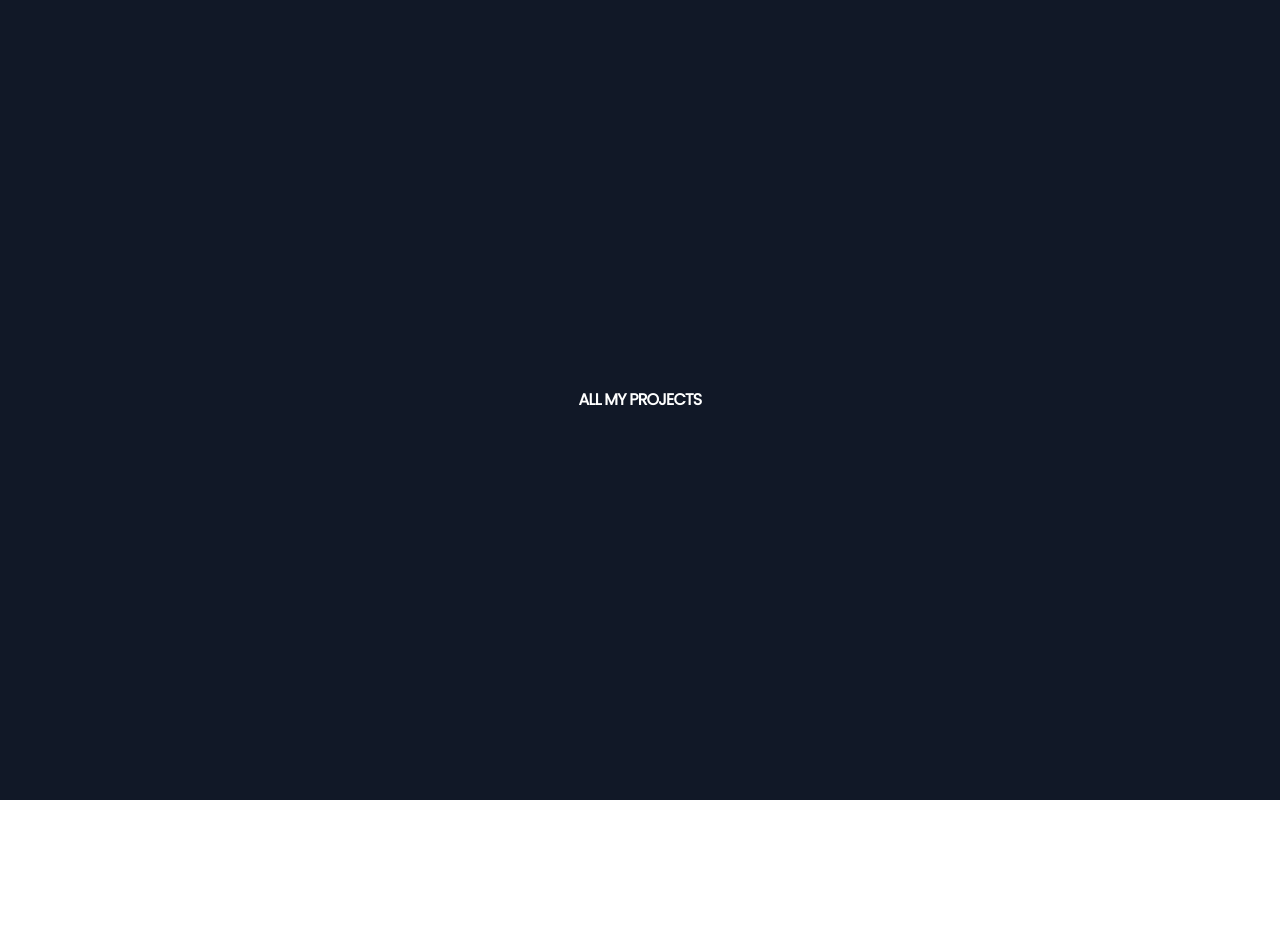
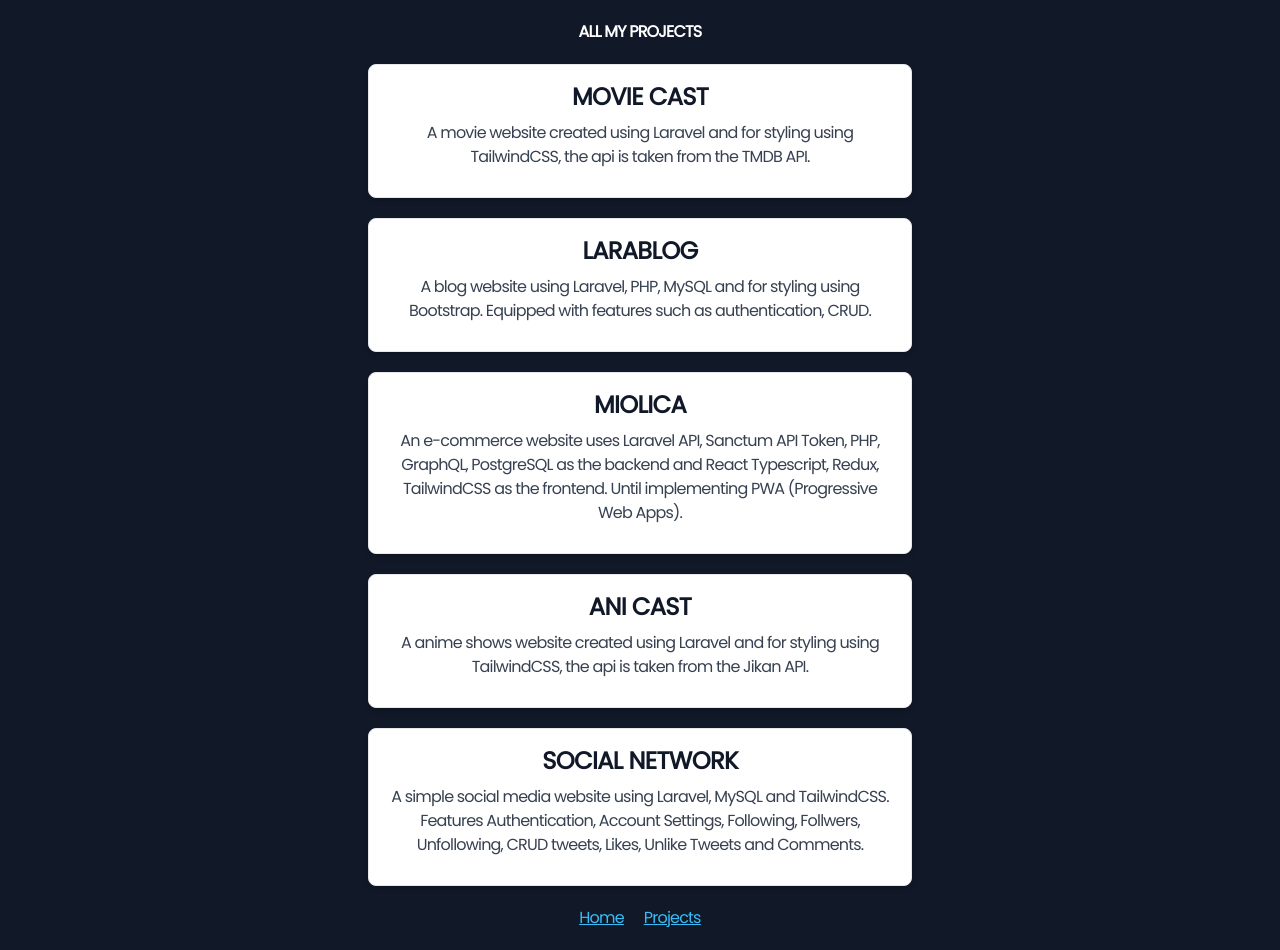
Before and after one commit to novalramdhani/noval.io, a React (Create React App) app: page /projects in a window 1280 px wide. Before the commit the page ends 800 px from the top, so only its background shows below. Built offline with nearby package versions, Linux system fonts and the light colour scheme.

Commit message:
add project card

```diff
--- a/src/components/Menu.tsx
+++ b/src/components/Menu.tsx
@@ -2,7 +2,7 @@ import { Link } from "react-router-dom"
 
 export default function Menu() {
     return (
-        <p className="mt-5">
+        <p className="mt-5 mb-5">
             <a href="" className="text-sky-400 underline"><Link to="/">Home</Link></a>
             <a href="" className="text-sky-400 underline ml-5"><Link to="/projects">Projects</Link></a>
         </p>
--- a/src/components/Projects.tsx
+++ b/src/components/Projects.tsx
@@ -1,9 +1,17 @@
 import Container from "./Container";
+import Card from "./Card";
+import Menu from "./Menu";
 
 export default function Projects() {
     return (
         <Container>
-            <h1 className="text-white font-bold uppercase">All my projects</h1>
+            <h1 className="text-white font-bold uppercase mt-5">All my projects</h1>
+            <Card link="http://movie-cast.herokuapp.com" title="Movie Cast" description="A movie website created using Laravel and for styling using TailwindCSS, the api is taken from the TMDB API." />
+            <Card title="LaraBlog" description="A blog website using Laravel, PHP, MySQL and for styling using Bootstrap. Equipped with features such as authentication, CRUD." />
+            <Card title="Miolica" description="An e-commerce website uses Laravel API, Sanctum API Token, PHP, GraphQL, PostgreSQL as the backend and React Typescript, Redux, TailwindCSS as the frontend. Until implementing PWA (Progressive Web Apps)." />
+            <Card title="Ani Cast" description="A anime shows website created using Laravel and for styling using TailwindCSS, the api is taken from the Jikan API." />
+            <Card title="Social Network" description="A simple social media website using Laravel, MySQL and TailwindCSS. Features Authentication, Account Settings, Following, Follwers, Unfollowing, CRUD tweets, Likes, Unlike Tweets and Comments." />
+            <Menu />
         </Container>
     );
 }
```
